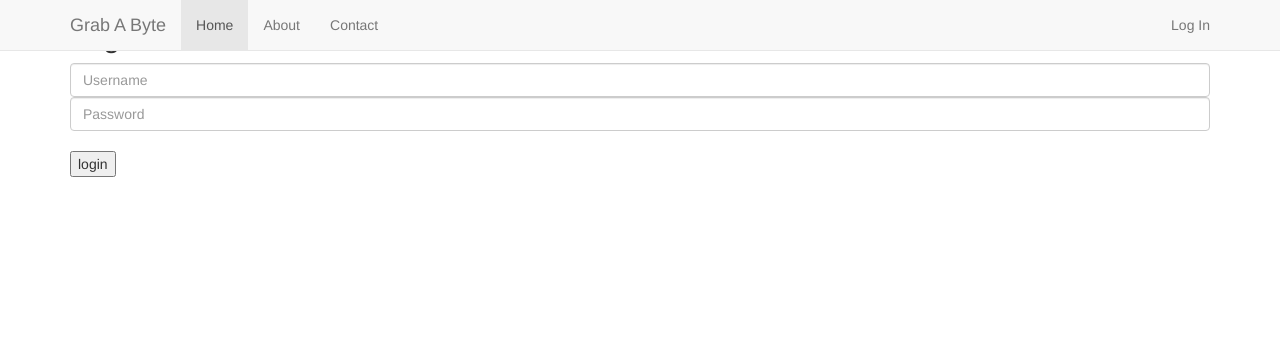
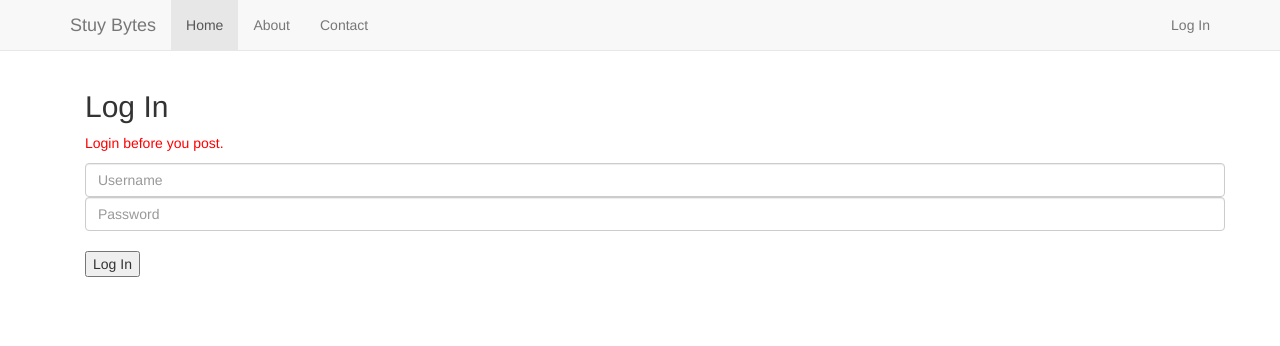
Before and after one commit to JeffreyZou13/ProjectBlogMe, a Flask app: a page that uses templates/login.html in a window 1280 px wide. Shown: the top 346 px of the page. Run offline with Flask 2, Linux system fonts and the light colour scheme; some libraries are stand-ins or nearby versions.

Commit message:
working registration, error message in login

```diff
--- a/app.py
+++ b/app.py
@@ -21,7 +21,9 @@ def login(message=''):
     else:
         uname=request.form['username']
         pword = request.form['password']
-        if utils.authenticate(uname,pword): # checks if pword matches uname in database
+	if not utils.user_exists(uname):
+		return(render_template("login.html",message="User does not exist."))
+        elif utils.authenticate(uname,pword): # checks if pword matches uname in database
 	    session['user'] = uname # set current user
             return redirect(url_for('profile', username=uname))
         else:
@@ -43,6 +45,7 @@ def register():
 		elif pword != conf:
 			return(render_template("register.html",message="Password doesn't match confirmation."))
 		else:
+			utils.add_user(uname,pword)
 			return redirect(url_for('login'))
 	#form input for post
 
--- /dev/null
+++ b/static/signin.css
@@ -0,0 +1,3 @@
+body {
+	padding: 70px;
+}
--- a/templates/login.html
+++ b/templates/login.html
@@ -5,7 +5,6 @@
     <meta charset="utf-8">
     <meta http-equiv="X-UA-Compatible" content="IE=edge">
     <meta name="viewport" content="width=device-width, initial-scale=1">
-    <!-- The above 3 meta tags *must* come first in the head; any other head content must come *after* these tags -->
     <meta name="description" content="">
     <meta name="author" content="">
     <link rel="icon" href="../../favicon.ico">
@@ -19,7 +18,7 @@
     <script src="https://maxcdn.bootstrapcdn.com/bootstrap/3.3.5/js/bootstrap.min.js"></script>
     <script src="https://ajax.googleapis.com/ajax/libs/jquery/1.11.3/jquery.min.js"></script>
     <!-- Custom styles for this template -->
-    <link href="signin.css" rel="stylesheet">
+    <link href="../static/signin.css" rel="stylesheet" type=text/css>
 
   </head>
 
@@ -36,7 +35,7 @@
             <span class="icon-bar"></span>
             <span class="icon-bar"></span>
           </button>
-          <a class="navbar-brand" href="#">Grab A Byte</a>
+          <a class="navbar-brand" href="#">Stuy Bytes</a>
         </div>
         <div id="navbar" class="navbar-collapse collapse">
           <ul class="nav navbar-nav">
@@ -61,7 +60,7 @@
 -->
 
           <ul class="nav navbar-nav navbar-right">
-           <li> <a href="/login">Log In </a></li>
+           <li> <a href="/login">Log In</a></li>
           </ul>
         </div><!--/.nav-collapse -->
       </div>
@@ -73,6 +72,7 @@
 
       <form class="form-signin" method="POST">
         <h2 class="form-signin-heading"> Log In</h2>
+	<p style="color:red">{{ message }}</p>
         <label for="username" class="sr-only">Username</label>
         <input type="text" name="username" class="form-control" placeholder="Username" required>
         <label for="password" class="sr-only">Password</label>
@@ -85,8 +85,8 @@
           </label>
         </div>
 -->
-<br>
-        <input type="submit" name="button" value="login">
+	<br>
+        <input type="submit" name="button" value="Log In">
       </form>
 
     </div> <!-- /container -->
```
Also changed, not shown: blog.db, data.db (added), 1 other file.
